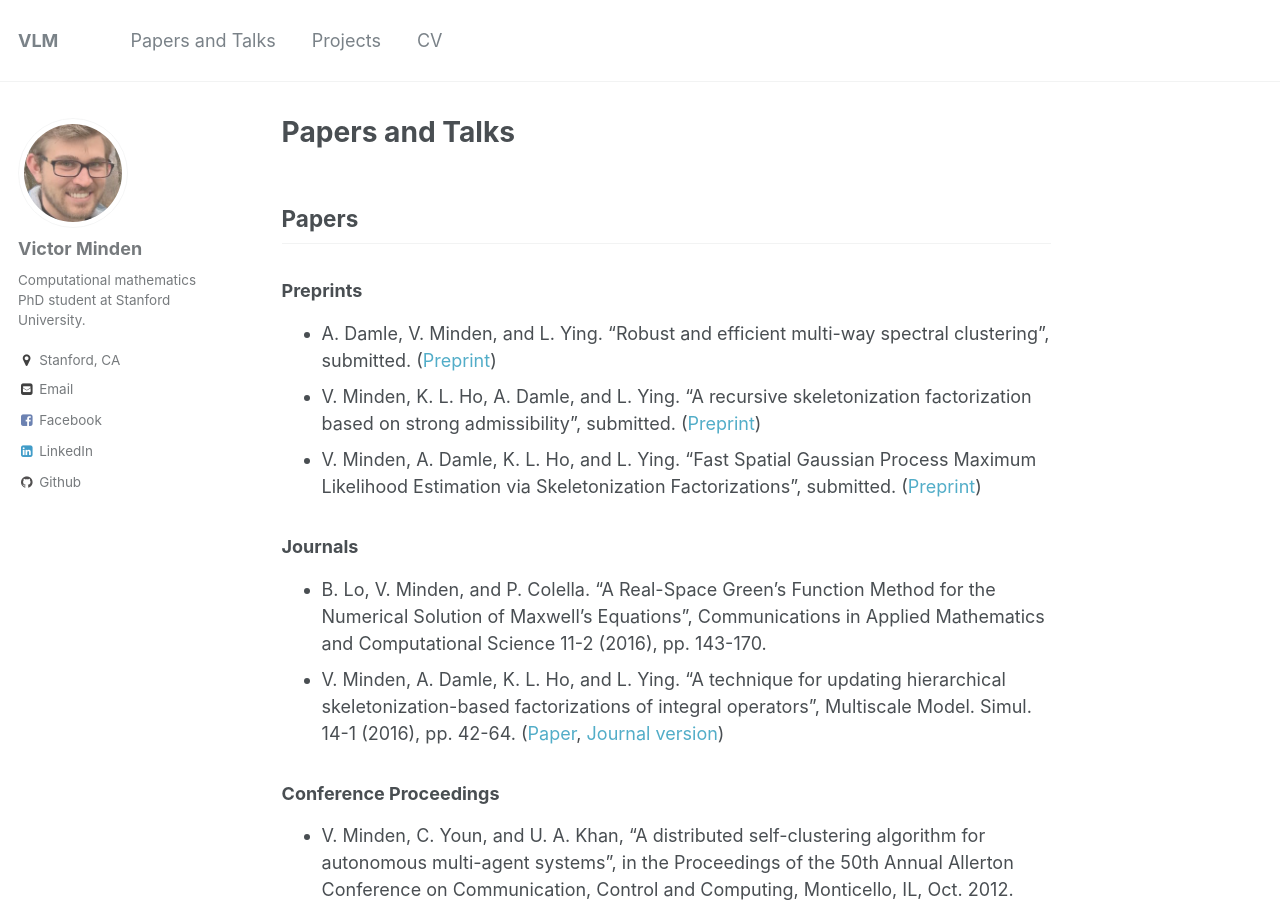
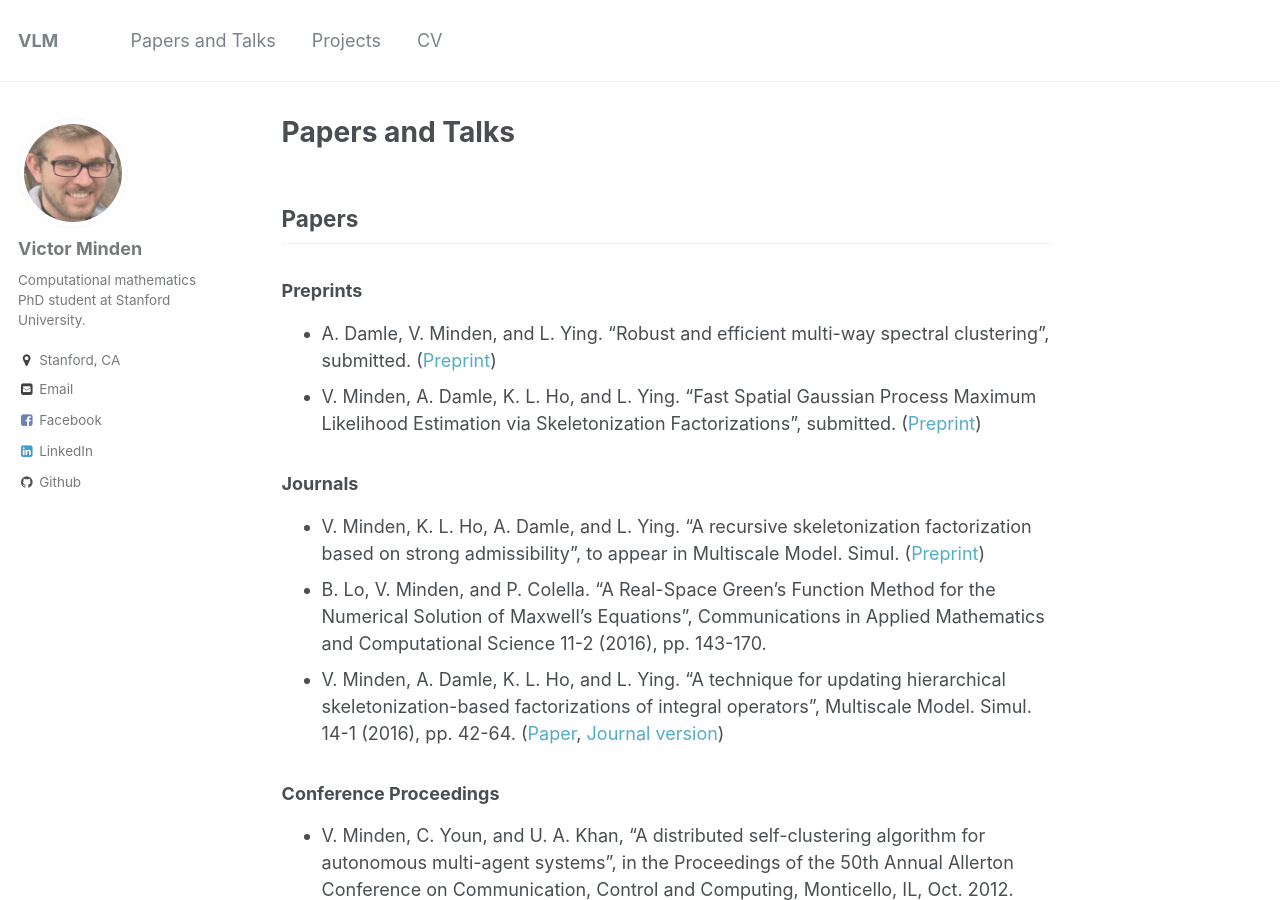
Before and after one commit to victorminden/victorminden.github.io, a Jekyll site: the page built from _pages/papers.md, in a window 1280 px wide and 900 px high. Built offline with Jekyll 4.4.1, drawn with Linux system fonts in a browser that asks for light colours.

Commit message:
Update papers.md

```diff
--- a/_pages/papers.md
+++ b/_pages/papers.md
@@ -11,10 +11,10 @@ permalink: /papers.html
 
 ### Preprints
 - A. Damle, V. Minden, and L. Ying.  "Robust and efficient multi-way spectral clustering", submitted. ([Preprint](https://arxiv.org/abs/1609.08251))
-- V. Minden, K. L. Ho, A. Damle, and L. Ying.  "A recursive skeletonization factorization based on strong admissibility", submitted. ([Preprint](docs/rss.pdf))
 - V. Minden, A. Damle, K. L. Ho, and L. Ying.  "Fast Spatial Gaussian Process Maximum Likelihood Estimation via Skeletonization Factorizations", submitted. ([Preprint](docs/covariance.pdf))
 
 ### Journals
+- V. Minden, K. L. Ho, A. Damle, and L. Ying.  "A recursive skeletonization factorization based on strong admissibility", to appear in Multiscale Model. Simul. ([Preprint](docs/rss.pdf))
 - B. Lo, V. Minden, and P. Colella. "A Real-Space Green's Function Method for the Numerical Solution of Maxwell's Equations", Communications in Applied Mathematics and Computational Science 11-2 (2016), pp. 143-170.
 - V. Minden, A. Damle, K. L. Ho, and L. Ying. "A technique for updating hierarchical skeletonization-based factorizations of integral operators", Multiscale Model. Simul. 14-1 (2016), pp. 42-64. ([Paper](docs/updating.pdf), [Journal version](http://dx.doi.org/10.1137/15M1024500))
 
```
